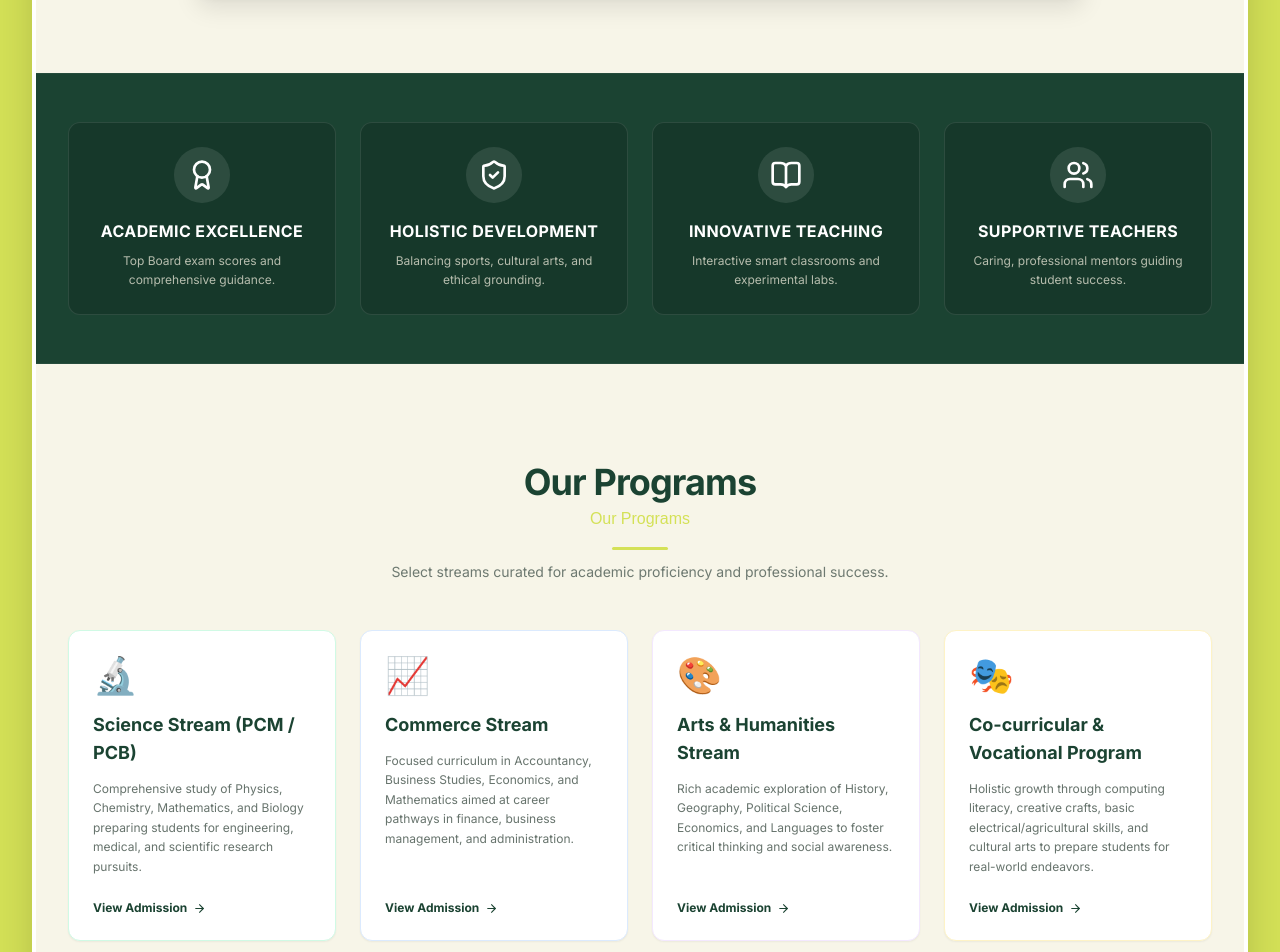
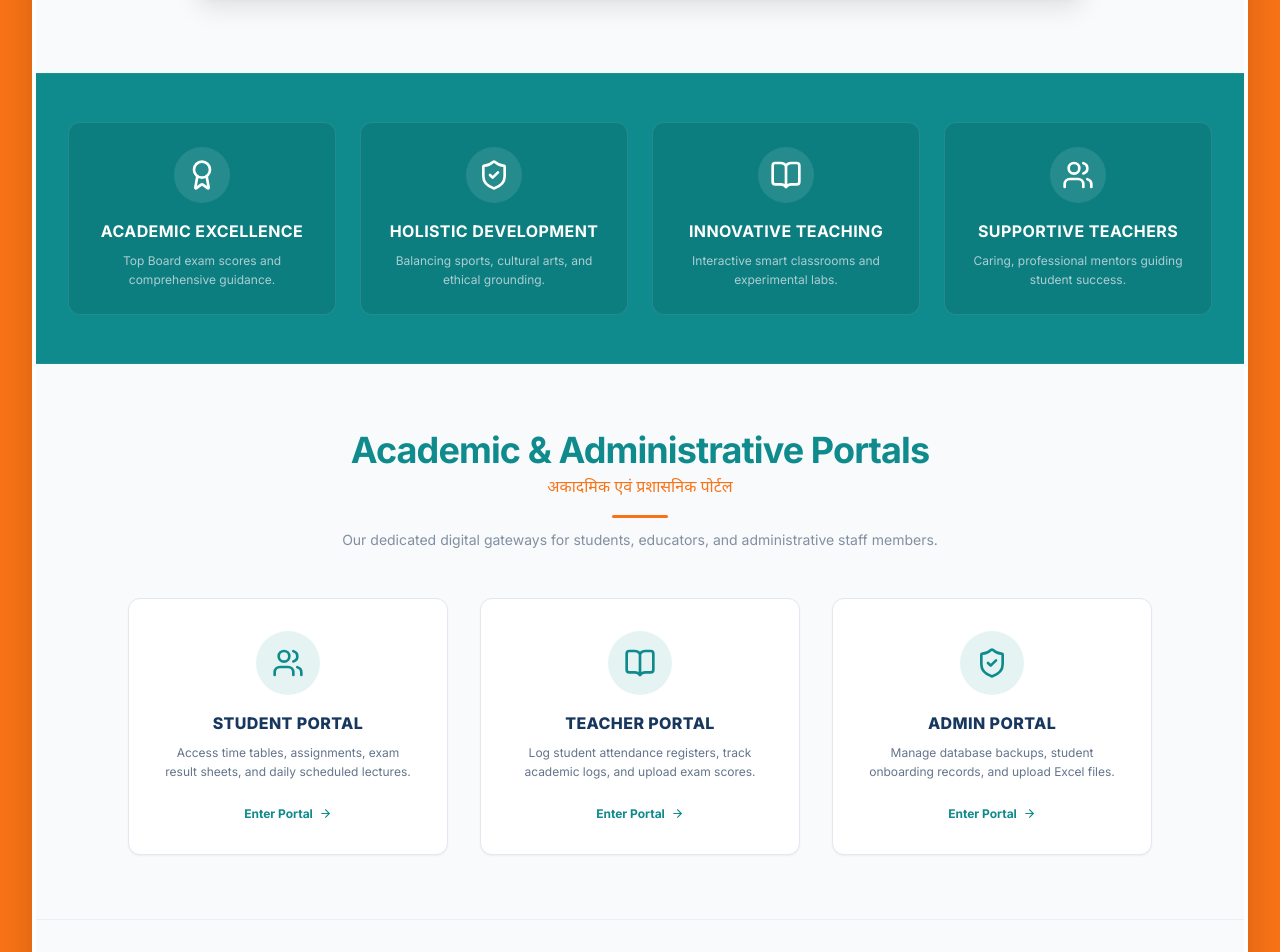
Before and after one commit to Vision-creator-999/school-demo-web, a React (Vite) app: page / in a window 1280 px wide. Shown: the part 1140-2092 px from the top of the page. Built offline with nearby package versions, Linux system fonts and the light colour scheme.

Commit message:
feat: migrate color palette to Teal & Navy, add portals to home, clean footer

```diff
--- a/src/components/Footer.tsx
+++ b/src/components/Footer.tsx
@@ -13,8 +13,7 @@ export const Footer: React.FC = () => {
     { to: '/notices', labelKey: 'nav.notices' },
     { to: '/admissions', labelKey: 'nav.admissions' },
     { to: '/gallery', labelKey: 'nav.gallery' },
-    { to: '/contact', labelKey: 'nav.contact' },
-    { to: '/portal', labelKey: 'nav.portals' }
+    { to: '/contact', labelKey: 'nav.contact' }
   ];
 
   return (
--- a/src/components/Header.tsx
+++ b/src/components/Header.tsx
@@ -20,6 +20,7 @@ export const Header: React.FC = () => {
     { to: '/admissions', labelKey: 'nav.admissions' },
     { to: '/gallery', labelKey: 'nav.gallery' },
     { to: '/contact', labelKey: 'nav.contact' },
+    { to: '/portal', labelKey: 'nav.portals' },
   ];
 
   const handleNavItemClick = (item: { to: string; isHash?: boolean }) => {
--- a/src/index.css
+++ b/src/index.css
@@ -5,19 +5,23 @@
   --font-sans: "Inter", system-ui, sans-serif;
   --font-devanagari: "Noto Sans Devanagari", sans-serif;
 
-  --color-primary: #1B4332;
-  --color-primary-dark: #112A1F;
-  --color-secondary: #2D3A34;
-  --color-accent: #D4E157;
-  --color-accent-light: #F0F4C3;
-  --color-cream: #F7F5E8;
-  --color-cream-dark: #ECEAD9;
-  --color-slate-body: #4B5A52;
-  --color-success: #16A34A;
+  --color-primary: #0F8B8D;
+  --color-primary-dark: #0B6B6D;
+  --color-secondary: #17375E;
+  --color-secondary-dark: #0F233D;
+  --color-accent: #F97316;
+  --color-accent-light: #FFEDD5;
+  --color-cream: #F8FAFC;
+  --color-cream-dark: #E2E8F0;
+  --color-slate-body: #64748B;
+  --color-heading: #1E293B;
+  --color-success: #22C55E;
+  --color-warning: #FBBF24;
+  --color-border: #E5E7EB;
 }
 
 body {
-  background-color: var(--color-accent);
+  background-color: var(--color-cream);
   color: var(--color-slate-body);
   font-family: var(--font-sans);
   -webkit-font-smoothing: antialiased;
--- a/src/pages/Home.tsx
+++ b/src/pages/Home.tsx
@@ -221,6 +221,90 @@ export const Home: React.FC = () => {
                 </p>
               </div>
             ))}
+          </div>
+        </div>
+      </section>
+
+      {/* QUICK ACCESS PORTAL OPTIONS */}
+      <section className="py-16 bg-cream border-b border-slate-200/50 w-full">
+        <div className="max-w-7xl mx-auto px-4 sm:px-6 lg:px-8">
+          <div className="mb-12 text-center">
+            <BilingualHeading
+              english="Academic & Administrative Portals"
+              hindi="अकादमिक एवं प्रशासनिक पोर्टल"
+              level={2}
+              center={true}
+            />
+            <p className={`text-slate-body/80 mt-3 text-sm max-w-2xl mx-auto ${isHindi ? 'font-devanagari text-[16px]' : 'font-sans'}`}>
+              {isHindi
+                ? 'छात्रों, शिक्षकों और प्रशासनिक कर्मचारियों के लिए हमारे समर्पित डिजिटल प्रवेश द्वार।'
+                : 'Our dedicated digital gateways for students, educators, and administrative staff members.'}
+            </p>
+          </div>
+
+          <div className="grid grid-cols-1 md:grid-cols-3 gap-8 max-w-5xl mx-auto font-sans">
+            {/* Student Portal Card */}
+            <Link
+              to="/portal/student"
+              className="bg-white hover:border-primary border border-slate-200 p-8 rounded-xl shadow-xs transition-all duration-300 group hover:-translate-y-1 flex flex-col items-center text-center cursor-pointer"
+            >
+              <div className="bg-primary/10 text-primary p-4 rounded-full mb-4 group-hover:bg-primary group-hover:text-cream transition-colors">
+                <Users size={32} />
+              </div>
+              <h4 className="text-base font-extrabold text-secondary mb-2 uppercase tracking-wide group-hover:text-primary transition-colors">
+                {isHindi ? 'छात्र पोर्टल' : 'Student Portal'}
+              </h4>
+              <p className="text-xs text-slate-body leading-relaxed mb-6">
+                {isHindi
+                  ? 'समय सारणी, गृहकार्य असाइनमेंट, परीक्षा परिणाम और दैनिक व्याख्यान विवरण देखें।'
+                  : 'Access time tables, assignments, exam result sheets, and daily scheduled lectures.'}
+              </p>
+              <span className="text-xs font-bold text-primary group-hover:underline flex items-center gap-1.5 mt-auto">
+                {isHindi ? 'पोर्टल खोलें' : 'Enter Portal'} <ArrowRight size={13} />
+              </span>
+            </Link>
+
+            {/* Teacher Portal Card */}
+            <Link
+              to="/portal/teacher"
+              className="bg-white hover:border-primary border border-slate-200 p-8 rounded-xl shadow-xs transition-all duration-300 group hover:-translate-y-1 flex flex-col items-center text-center cursor-pointer"
+            >
+              <div className="bg-primary/10 text-primary p-4 rounded-full mb-4 group-hover:bg-primary group-hover:text-cream transition-colors">
+                <BookOpen size={32} />
+              </div>
+              <h4 className="text-base font-extrabold text-secondary mb-2 uppercase tracking-wide group-hover:text-primary transition-colors">
+                {isHindi ? 'शिक्षक पोर्टल' : 'Teacher Portal'}
+              </h4>
+              <p className="text-xs text-slate-body leading-relaxed mb-6">
+                {isHindi
+                  ? 'कक्षावार छात्र उपस्थिति अंकित करें, दैनिक लॉग दर्ज करें और अंक अपलोड करें।'
+                  : 'Log student attendance registers, track academic logs, and upload exam scores.'}
+              </p>
+              <span className="text-xs font-bold text-primary group-hover:underline flex items-center gap-1.5 mt-auto">
+                {isHindi ? 'पोर्टल खोलें' : 'Enter Portal'} <ArrowRight size={13} />
+              </span>
+            </Link>
+
+            {/* Admin Portal Card */}
+            <Link
+              to="/portal/admin"
+              className="bg-white hover:border-primary border border-slate-200 p-8 rounded-xl shadow-xs transition-all duration-300 group hover:-translate-y-1 flex flex-col items-center text-center cursor-pointer"
+            >
+              <div className="bg-primary/10 text-primary p-4 rounded-full mb-4 group-hover:bg-primary group-hover:text-cream transition-colors">
+                <ShieldCheck size={32} />
+              </div>
+              <h4 className="text-base font-extrabold text-secondary mb-2 uppercase tracking-wide group-hover:text-primary transition-colors">
+                {isHindi ? 'प्रशासक पोर्टल' : 'Admin Portal'}
+              </h4>
+              <p className="text-xs text-slate-body leading-relaxed mb-6">
+                {isHindi
+                  ? 'छात्र-शिक्षक ऑनबोर्डिंग, डेटाबेस बैकअप और थोक एक्सेल शीट आयात का प्रबंधन करें।'
+                  : 'Manage database backups, student onboarding records, and upload Excel files.'}
+              </p>
+              <span className="text-xs font-bold text-primary group-hover:underline flex items-center gap-1.5 mt-auto">
+                {isHindi ? 'पोर्टल खोलें' : 'Enter Portal'} <ArrowRight size={13} />
+              </span>
+            </Link>
           </div>
         </div>
       </section>
```
